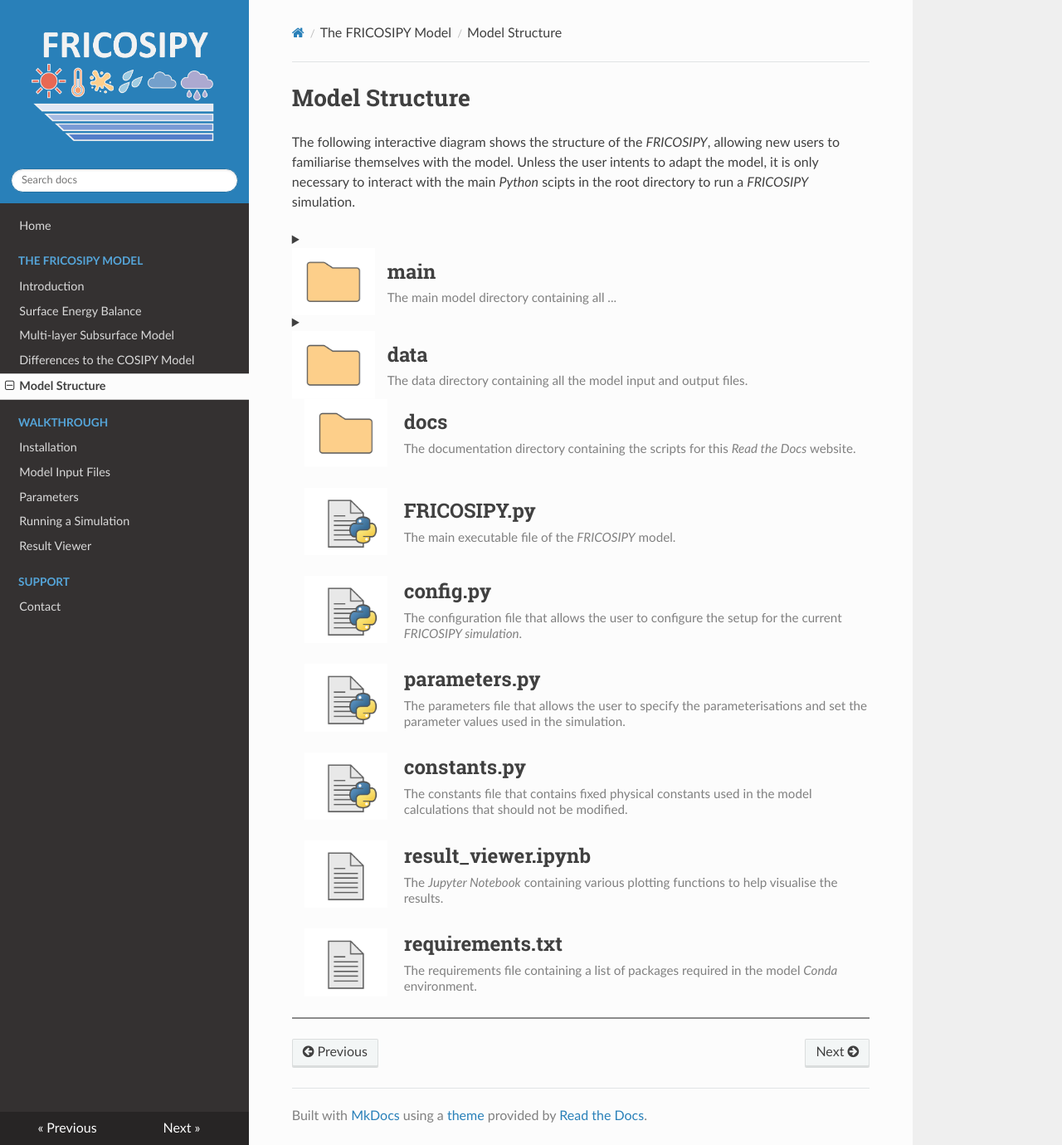
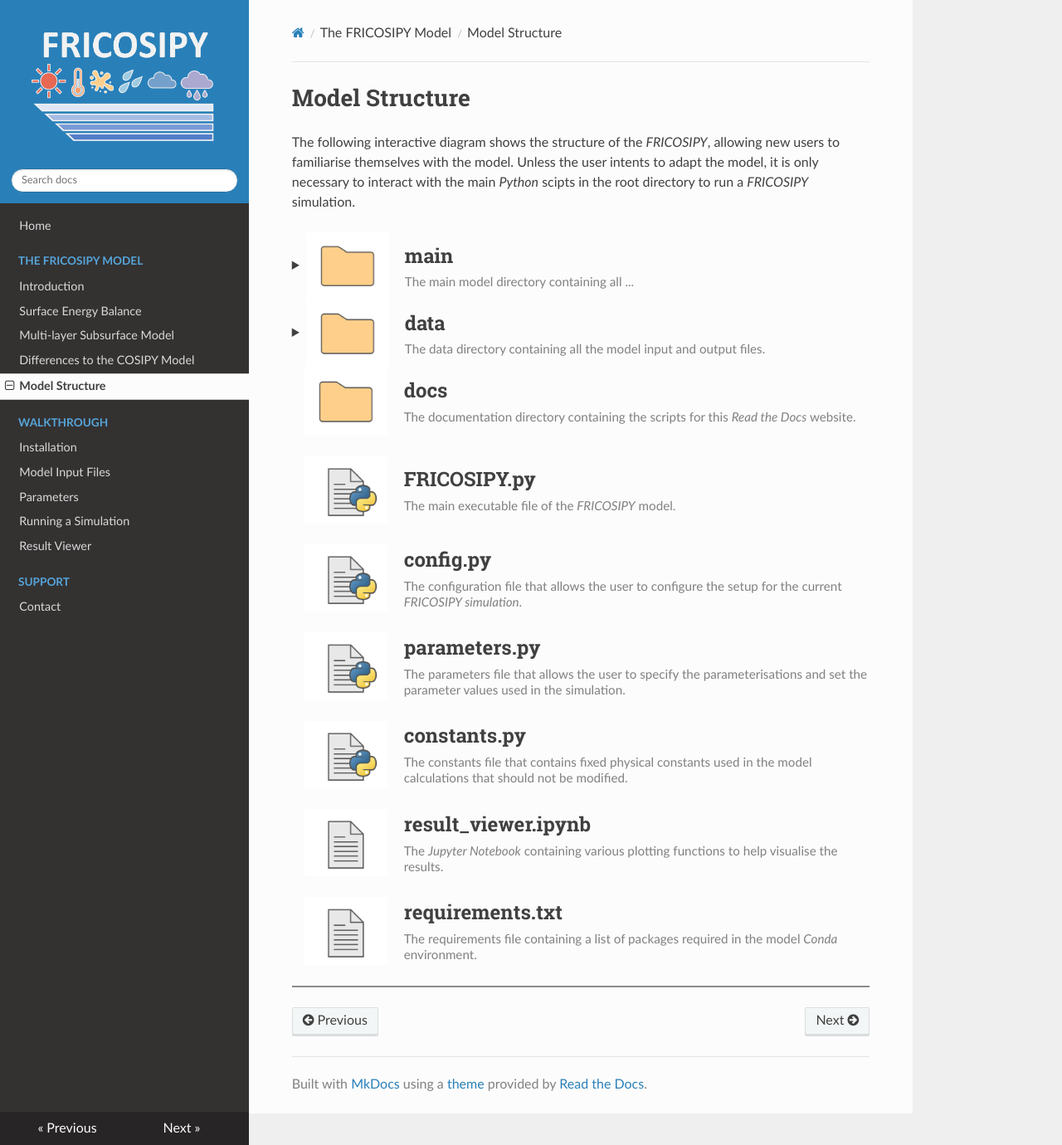
Before and after one commit to MarcusGastaldello/FRICOSIPY, an MkDocs documentation site: the page built from docs/model_structure.md, in a window 1280 px wide and 1380 px high. Shown: the whole window at 83% size. Built offline with MkDocs 1.6.1, drawn with Linux system fonts in a browser that asks for light colours.

Commit message:
Update model_structure.md

```diff
--- a/docs/model_structure.md
+++ b/docs/model_structure.md
@@ -7,18 +7,22 @@
 
 The following interactive diagram shows the structure of the *FRICOSIPY*, allowing new users to familiarise themselves with the model. Unless the user intents to adapt the model, it is only necessary to interact with the main *Python* scipts in the root directory to run a *FRICOSIPY* simulation.
 
-??? "<div style='display: flex; align-items: center;'><img src='https://github.com/MarcusGastaldello/FRICOSIPY/raw/main/docs/icons/Folder.png' width='100' style='margin-right: 15px; flex-shrink: 0;'><div><h2 style='margin: 0;'>main</h2><small style='display: block; color: gray; margin-top: 8px; font-size: 0.95em;'>The main model directory containing all ...</small></div></div>"
+??? "<img src='https://github.com/MarcusGastaldello/FRICOSIPY/raw/main/docs/icons/Folder.png' width='100' style='vertical-align: middle; margin-right: 15px;'> <div style='display: inline-block; vertical-align: middle;'><h2 style='margin: 0;'>main</h2><small style='display: block; color: gray; margin-top: 8px; font-size: 0.95em;'>The main model directory containing all ...</small></div>"
 
-    ??? "<div style='display: flex; align-items: center;'><img src='https://github.com/MarcusGastaldello/FRICOSIPY/raw/main/docs/icons/Folder.png' width='100' style='margin-right: 15px; flex-shrink: 0;'><div><h3 style='margin: 0;'>kernel</h3><small style='display: block; color: gray; margin-top: 8px; font-size: 0.95em;'>(description)</small></div></div>"
+    <div style="margin-left: 40px;">
+    ??? "<img src='https://github.com/MarcusGastaldello/FRICOSIPY/raw/main/docs/icons/Folder.png' width='100' style='vertical-align: middle; margin-right: 15px;'> <div style='display: inline-block; vertical-align: middle;'><h3 style='margin: 0;'>kernel</h3><small style='display: block; color: gray; margin-top: 8px; font-size: 0.95em;'>(description)</small></div>"
 
+        <div style="margin-left: 40px;">
         <div style="display: table; width: 100%; margin-bottom: 25px; padding-left: 15px;"><div style="display: table-cell; vertical-align: middle; width: 115px;"><img src="https://github.com/MarcusGastaldello/FRICOSIPY/raw/main/docs/icons/Python.png" width="100" style="display: block;"></div><div style="display: table-cell; vertical-align: middle; padding-left: 5px;"><h4 style="margin: 0; padding: 0; font-size: 18px">fricosipy_core.py</h4><div style="margin-top: 8px;"><span style="color: gray; font-size: 0.95em;">(description)</span></div></div></div>
         <div style="display: table; width: 100%; margin-bottom: 25px; padding-left: 15px;"><div style="display: table-cell; vertical-align: middle; width: 115px;"><img src="https://github.com/MarcusGastaldello/FRICOSIPY/raw/main/docs/icons/Python.png" width="100" style="display: block;"></div><div style="display: table-cell; vertical-align: middle; padding-left: 5px;"><h4 style="margin: 0; padding: 0; font-size: 18px">io.py</h4><div style="margin-top: 8px;"><span style="color: gray; font-size: 0.95em;">(description)</span></div></div></div>
         <div style="display: table; width: 100%; margin-bottom: 25px; padding-left: 15px;"><div style="display: table-cell; vertical-align: middle; width: 115px;"><img src="https://github.com/MarcusGastaldello/FRICOSIPY/raw/main/docs/icons/Python.png" width="100" style="display: block;"></div><div style="display: table-cell; vertical-align: middle; padding-left: 5px;"><h4 style="margin: 0; padding: 0; font-size: 18px">grid.py</h4><div style="margin-top: 8px;"><span style="color: gray; font-size: 0.95em;">(description)</span></div></div></div>
         <div style="display: table; width: 100%; margin-bottom: 25px; padding-left: 15px;"><div style="display: table-cell; vertical-align: middle; width: 115px;"><img src="https://github.com/MarcusGastaldello/FRICOSIPY/raw/main/docs/icons/Python.png" width="100" style="display: block;"></div><div style="display: table-cell; vertical-align: middle; padding-left: 5px;"><h4 style="margin: 0; padding: 0; font-size: 18px">node.py</h4><div style="margin-top: 8px;"><span style="color: gray; font-size: 0.95em;">(description)</span></div></div></div>
         <div style="display: table; width: 100%; margin-bottom: 25px; padding-left: 15px;"><div style="display: table-cell; vertical-align: middle; width: 115px;"><img src="https://github.com/MarcusGastaldello/FRICOSIPY/raw/main/docs/icons/Python.png" width="100" style="display: block;"></div><div style="display: table-cell; vertical-align: middle; padding-left: 5px;"><h4 style="margin: 0; padding: 0; font-size: 18px">init.py</h4><div style="margin-top: 8px;"><span style="color: gray; font-size: 0.95em;">(description)</span></div></div></div>
+        </div>
 
-    ??? "<div style='display: flex; align-items: center;'><img src='https://github.com/MarcusGastaldello/FRICOSIPY/raw/main/docs/icons/Folder.png' width='100' style='margin-right: 15px; flex-shrink: 0;'><div><h3 style='margin: 0;'>modules</h3><small style='display: block; color: gray; margin-top: 8px; font-size: 0.95em;'>(description)</small></div></div>"
+    ??? "<img src='https://github.com/MarcusGastaldello/FRICOSIPY/raw/main/docs/icons/Folder.png' width='100' style='vertical-align: middle; margin-right: 15px;'> <div style='display: inline-block; vertical-align: middle;'><h3 style='margin: 0;'>modules</h3><small style='display: block; color: gray; margin-top: 8px; font-size: 0.95em;'>(description)</small></div>"
 
+        <div style="margin-left: 40px;">
         <div style="display: table; width: 100%; margin-bottom: 25px; padding-left: 15px;"><div style="display: table-cell; vertical-align: middle; width: 115px;"><img src="https://github.com/MarcusGastaldello/FRICOSIPY/raw/main/docs/icons/Python.png" width="100" style="display: block;"></div><div style="display: table-cell; vertical-align: middle; padding-left: 5px;"><h4 style="margin: 0; padding: 0; font-size: 18px">shortwave_radiation.py</h4><div style="margin-top: 8px;"><span style="color: gray; font-size: 0.95em;">(description)</span></div></div></div>
         <div style="display: table; width: 100%; margin-bottom: 25px; padding-left: 15px;"><div style="display: table-cell; vertical-align: middle; width: 115px;"><img src="https://github.com/MarcusGastaldello/FRICOSIPY/raw/main/docs/icons/Python.png" width="100" style="display: block;"></div><div style="display: table-cell; vertical-align: middle; padding-left: 5px;"><h4 style="margin: 0; padding: 0; font-size: 18px">albedo.py</h4><div style="margin-top: 8px;"><span style="color: gray; font-size: 0.95em;">(description)</span></div></div></div>
         <div style="display: table; width: 100%; margin-bottom: 25px; padding-left: 15px;"><div style="display: table-cell; vertical-align: middle; width: 115px;"><img src="https://github.com/MarcusGastaldello/FRICOSIPY/raw/main/docs/icons/Python.png" width="100" style="display: block;"></div><div style="display: table-cell; vertical-align: middle; padding-left: 5px;"><h4 style="margin: 0; padding: 0; font-size: 18px">penetrating_radiation.py</h4><div style="margin-top: 8px;"><span style="color: gray; font-size: 0.95em;">(description)</span></div></div></div>
@@ -29,25 +33,37 @@
         <div style="display: table; width: 100%; margin-bottom: 25px; padding-left: 15px;"><div style="display: table-cell; vertical-align: middle; width: 115px;"><img src="https://github.com/MarcusGastaldello/FRICOSIPY/raw/main/docs/icons/Python.png" width="100" style="display: block;"></div><div style="display: table-cell; vertical-align: middle; padding-left: 5px;"><h4 style="margin: 0; padding: 0; font-size: 18px">thermal_diffusion.py</h4><div style="margin-top: 8px;"><span style="color: gray; font-size: 0.95em;">(description)</span></div></div></div>
         <div style="display: table; width: 100%; margin-bottom: 25px; padding-left: 15px;"><div style="display: table-cell; vertical-align: middle; width: 115px;"><img src="https://github.com/MarcusGastaldello/FRICOSIPY/raw/main/docs/icons/Python.png" width="100" style="display: block;"></div><div style="display: table-cell; vertical-align: middle; padding-left: 5px;"><h4 style="margin: 0; padding: 0; font-size: 18px">snow_metamorphism.py</h4><div style="margin-top: 8px;"><span style="color: gray; font-size: 0.95em;">(description)</span></div></div></div>
         <div style="display: table; width: 100%; margin-bottom: 25px; padding-left: 15px;"><div style="display: table-cell; vertical-align: middle; width: 115px;"><img src="https://github.com/MarcusGastaldello/FRICOSIPY/raw/main/docs/icons/Python.png" width="100" style="display: block;"></div><div style="display: table-cell; vertical-align: middle; padding-left: 5px;"><h4 style="margin: 0; padding: 0; font-size: 18px">densification.py</h4><div style="margin-top: 8px;"><span style="color: gray; font-size: 0.95em;">(description)</span></div></div></div>
+        </div>
+    </div>
 
+??? "<img src='https://github.com/MarcusGastaldello/FRICOSIPY/raw/main/docs/icons/Folder.png' width='100' style='vertical-align: middle; margin-right: 15px;'> <div style='display: inline-block; vertical-align: middle;'><h2 style='margin: 0;'>data</h2><small style='display: block; color: gray; margin-top: 8px; font-size: 0.95em;'>The data directory containing all the model input and output files.</small></div>"
 
-??? "<div style='display: flex; align-items: center;'><img src='https://github.com/MarcusGastaldello/FRICOSIPY/raw/main/docs/icons/Folder.png' width='100' style='margin-right: 15px; flex-shrink: 0;'><div><h2 style='margin: 0;'>data</h2><small style='display: block; color: gray; margin-top: 8px; font-size: 0.95em;'>The data directory containing all the model input and output files.</small></div></div>"
+    <div style="margin-left: 40px;">
+    ??? "<img src='https://github.com/MarcusGastaldello/FRICOSIPY/raw/main/docs/icons/Folder.png' width='100' style='vertical-align: middle; margin-right: 15px;'> <div style='display: inline-block; vertical-align: middle;'><h3 style='margin: 0;'>static</h3><small style='display: block; color: gray; margin-top: 8px; font-size: 0.95em;'>The directory of input static NetCDF files that contain topographic information that varies across the spatial domain $(x,y)$.</small></div>"
 
-    ??? "<div style='display: flex; align-items: center;'><img src='https://github.com/MarcusGastaldello/FRICOSIPY/raw/main/docs/icons/Folder.png' width='100' style='margin-right: 15px; flex-shrink: 0;'><div><h3 style='margin: 0;'>static</h3><small style='display: block; color: gray; margin-top: 8px; font-size: 0.95em;'>The directory of input static NetCDF files that contain topographic information that varies across the spatial domain $(x,y)$.</small></div></div>"
+        <div style="margin-left: 40px;">
+        <div style="display: table; width: 100%; margin-bottom: 25px; padding-left: 15px;"><div style="display: table-cell; vertical-align: middle; width: 115px;"><img src="https://github.com/MarcusGastaldello/FRICOSIPY/raw/main/docs/icons/NetCDF.png" width="100" style="display: block;"></div><div style="display: table-cell; vertical-align: middle; padding-left: 5px;"><h4 style="margin: 0; padding: 0; font-size: 18px">static.nc</h4><div style="margin-top: 8px;"><span style="color: gray; font-size: 0.95em;">An exemplar input static NetCDF file.</span></div></div></div>
+        </div>
 
-        <div style="display: table; width: 100%; margin-bottom: 25px; padding-left: 15px;"><div style="display: table-cell; vertical-align: middle; width: 115px;"><img src="https://github.com/MarcusGastaldello/FRICOSIPY/raw/main/docs/icons/NetCDF.png" width="100" style="display: block;"></div><div style="display: table-cell; vertical-align: middle; padding-left: 5px;"><h4 style="margin: 0; padding: 0; font-size: 18px">static.nc</h4><div style="margin-top: 8px;"><span style="color: gray; font-size: 0.95em;">An exemplar input static NetCDF file.</span></div></div></div>
+    ??? "<img src='https://github.com/MarcusGastaldello/FRICOSIPY/raw/main/docs/icons/Folder.png' width='100' style='vertical-align: middle; margin-right: 15px;'> <div style='display: inline-block; vertical-align: middle;'><h3 style='margin: 0;'>meteo</h3><small style='display: block; color: gray; margin-top: 8px; font-size: 0.95em;'>(description)</small></div>"
 
-    ??? "<div style='display: flex; align-items: center;'><img src='https://github.com/MarcusGastaldello/FRICOSIPY/raw/main/docs/icons/Folder.png' width='100' style='margin-right: 15px; flex-shrink: 0;'><div><h3 style='margin: 0;'>meteo</h3><small style='display: block; color: gray; margin-top: 8px; font-size: 0.95em;'>(description)</small></div></div>"
+        <div style="margin-left: 40px;">
+        <div style="display: table; width: 100%; margin-bottom: 25px; padding-left: 15px;"><div style="display: table-cell; vertical-align: middle; width: 115px;"><img src="https://github.com/MarcusGastaldello/FRICOSIPY/raw/main/docs/icons/NetCDF.png" width="100" style="display: block;"></div><div style="display: table-cell; vertical-align: middle; padding-left: 5px;"><h4 style="margin: 0; padding: 0; font-size: 18px">meteo.nc</h4><div style="margin-top: 8px;"><span style="color: gray; font-size: 0.95em;">An exemplar input meteo NetCDF file that contains meteorological data varying through time $(t)$.</span></div></div></div>
+        </div>
 
-        <div style="display: table; width: 100%; margin-bottom: 25px; padding-left: 15px;"><div style="display: table-cell; vertical-align: middle; width: 115px;"><img src="https://github.com/MarcusGastaldello/FRICOSIPY/raw/main/docs/icons/NetCDF.png" width="100" style="display: block;"></div><div style="display: table-cell; vertical-align: middle; padding-left: 5px;"><h4 style="margin: 0; padding: 0; font-size: 18px">meteo.nc</h4><div style="margin-top: 8px;"><span style="color: gray; font-size: 0.95em;">An exemplar input meteo NetCDF file that contains meteorological data varying through time $(t)$.</span></div></div></div>
+    ??? "<img src='https://github.com/MarcusGastaldello/FRICOSIPY/raw/main/docs/icons/Folder.png' width='100' style='vertical-align: middle; margin-right: 15px;'> <div style='display: inline-block; vertical-align: middle;'><h3 style='margin: 0;'>illumination</h3><small style='display: block; color: gray; margin-top: 8px; font-size: 0.95em;'>(description)</small></div>"
 
-    ??? "<div style='display: flex; align-items: center;'><img src='https://github.com/MarcusGastaldello/FRICOSIPY/raw/main/docs/icons/Folder.png' width='100' style='margin-right: 15px; flex-shrink: 0;'><div><h3 style='margin: 0;'>illumination</h3><small style='display: block; color: gray; margin-top: 8px; font-size: 0.95em;'>(description)</small></div></div>"
+        <div style="margin-left: 40px;">
+        <div style="display: table; width: 100%; margin-bottom: 25px; padding-left: 15px;"><div style="display: table-cell; vertical-align: middle; width: 115px;"><img src="https://github.com/MarcusGastaldello/FRICOSIPY/raw/main/docs/icons/NetCDF.png" width="100" style="display: block;"></div><div style="display: table-cell; vertical-align: middle; padding-left: 5px;"><h4 style="margin: 0; padding: 0; font-size: 18px">illumination.nc</h4><div style="margin-top: 8px;"><span style="color: gray; font-size: 0.95em;">An exemplar input illumination NetCDF file that determines whether grid nodes across the spatial domain $(x,y)$ are illuminated by the sun for any given timestep $(t)$ in a standard calendar and leap year.</span></div></div></div>
+        </div>
 
-        <div style="display: table; width: 100%; margin-bottom: 25px; padding-left: 15px;"><div style="display: table-cell; vertical-align: middle; width: 115px;"><img src="https://github.com/MarcusGastaldello/FRICOSIPY/raw/main/docs/icons/NetCDF.png" width="100" style="display: block;"></div><div style="display: table-cell; vertical-align: middle; padding-left: 5px;"><h4 style="margin: 0; padding: 0; font-size: 18px">illumination.nc</h4><div style="margin-top: 8px;"><span style="color: gray; font-size: 0.95em;">An exemplar input illumination NetCDF file that determines whether grid nodes across the spatial domain $(x,y)$ are illuminated by the sun for any given timestep $(t)$ in a standard calendar and leap year.</span></div></div></div>
+    ??? "<img src='https://github.com/MarcusGastaldello/FRICOSIPY/raw/main/docs/icons/Folder.png' width='100' style='vertical-align: middle; margin-right: 15px;'> <div style='display: inline-block; vertical-align: middle;'><h3 style='margin: 0;'>output</h3><small style='display: block; color: gray; margin-top: 8px; font-size: 0.95em;'>(description)</small></div>"
 
-    ??? "<div style='display: flex; align-items: center;'><img src='https://github.com/MarcusGastaldello/FRICOSIPY/raw/main/docs/icons/Folder.png' width='100' style='margin-right: 15px; flex-shrink: 0;'><div><h3 style='margin: 0;'>output</h3><small style='display: block; color: gray; margin-top: 8px; font-size: 0.95em;'>(description)</small></div></div>"
+        <div style="margin-left: 40px;">
+        <div style="display: table; width: 100%; margin-bottom: 25px; padding-left: 15px;"><div style="display: table-cell; vertical-align: middle; width: 115px;"><img src="https://github.com/MarcusGastaldello/FRICOSIPY/raw/main/docs/icons/NetCDF.png" width="100" style="display: block;"></div><div style="display: table-cell; vertical-align: middle; padding-left: 5px;"><h4 style="margin: 0; padding: 0; font-size: 18px">output.nc</h4><div style="margin-top: 8px;"><span style="color: gray; font-size: 0.95em;">An exemplar output NetCDF file containing the results of the <i>FRICOSIPY</i> simulation. </span></div></div></div>
+        </div>
 
-        <div style="display: table; width: 100%; margin-bottom: 25px; padding-left: 15px;"><div style="display: table-cell; vertical-align: middle; width: 115px;"><img src="https://github.com/MarcusGastaldello/FRICOSIPY/raw/main/docs/icons/NetCDF.png" width="100" style="display: block;"></div><div style="display: table-cell; vertical-align: middle; padding-left: 5px;"><h4 style="margin: 0; padding: 0; font-size: 18px">output.nc</h4><div style="margin-top: 8px;"><span style="color: gray; font-size: 0.95em;">An exemplar output NetCDF file containing the results of the <i>FRICOSIPY</i> simulation. </span></div></div></div>
+    </div>
 
 <div style="display: table; width: 100%; margin-bottom: 25px; padding-left: 15px;"><div style="display: table-cell; vertical-align: middle; width: 115px;"><img src="https://github.com/MarcusGastaldello/FRICOSIPY/raw/main/docs/icons/Folder.png" width="100" style="display: block;"></div><div style="display: table-cell; vertical-align: middle; padding-left: 5px;"><h2 style="margin: 0; padding: 0;">docs</h2><div style="margin-top: 8px;"><span style="color: gray; font-size: 0.95em;">The documentation directory containing the scripts for this <i>Read the Docs</i> website. </span></div></div></div>
 
```
